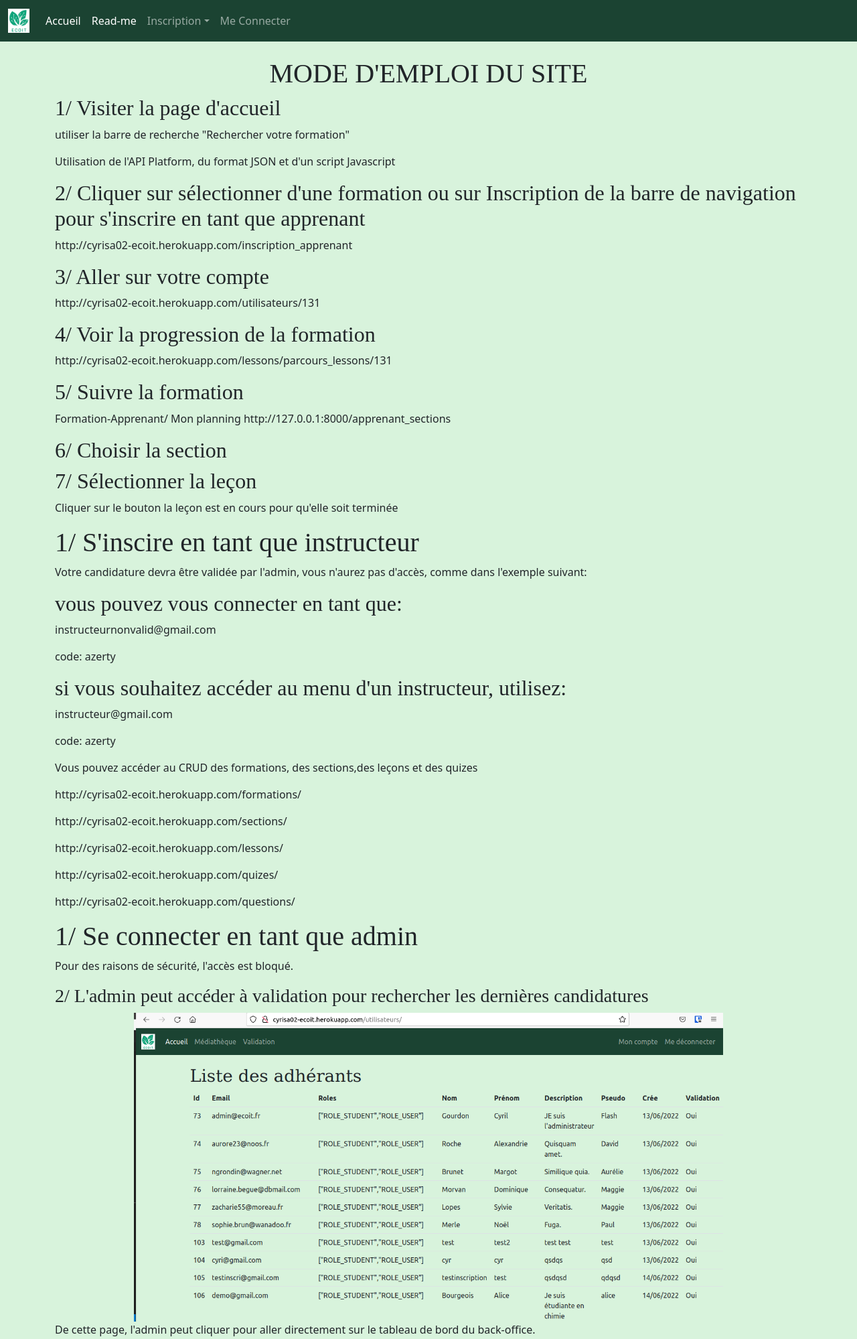
After one commit to cyrisa02/ecoit_app, a Symfony app: template templates/pages/readme.html.twig in a window 1280 px wide. The commit adds this page. Shown: the top 1999 px of the page at 67% size. Run offline with Twig, Linux system fonts and the light colour scheme; the template is opened without the code that fills it, so the values that code supplies are empty; some libraries are stand-ins or nearby versions.

Commit message:
add Readme.md

```diff
--- a/templates/pages/home.html.twig
+++ b/templates/pages/home.html.twig
@@ -24,7 +24,7 @@
 																																																																																																																																																																																																																																																																																																																													ans, le poids d’une page web a été multiplié par 115 (source :<a href="https://www.greenit.fr/">https://www.greenit.fr/</a>
 				). Face à ce constat, un organisme de formation a été fondé en 2017 : EcoIT. Son objectif est
 																																																																																																																																																																																																																																																																																																																													d’être une plateforme d’éducation permettant à tout instructeur expert en accessibilité et en éco-conception web de présenter des modules de cours.</p>
-			<a class="btn btn-primary btn-lg" href="#" role="button">Recherchez votre formation grâce à la barre de recherche ci-dessous!!!!</a>
+			<a class="btn btn-primary btn-lg" href="#" role="button">Recherchez votre formation grâce à la barre de recherche ci-dessous</a>
 
 
 			<div class="container mt-4">
@@ -52,7 +52,7 @@
 						<div class="card-body bg-light" data-body></div>
 
 
-						<a class="btn btn-primary btn-sm row my-2 ms-2" href="{{path('app_register2')}}" role="button" style="width:100px;">Sélectionner</a>
+						<a class="btn btn-primary btn-sm row my-2 ms-2  " href="{{path('app_register2')}}" role="button" style="width:100px;">Sélectionner</a>
 
 
 					</div>
--- /dev/null
+++ b/templates/pages/readme.html.twig
@@ -0,0 +1,96 @@
+{% extends 'base.html.twig' %}
+
+{% block title %}
+	ReadMe
+{% endblock %}
+
+{% block body %}
+
+
+	<div class="container mt-4">
+
+		<h1 class="text-center">MODE D'EMPLOI DU SITE</h1>
+		<h2>1/ Visiter la page d'accueil</h2>
+		<p>utiliser la barre de recherche "Rechercher votre formation"</p>
+		<p>Utilisation de l'API Platform, du format JSON et d'un script Javascript</p>
+
+		<h2>2/ Cliquer sur sélectionner d'une formation ou sur Inscription de la barre de navigation pour s'inscrire en tant que apprenant</h2>
+
+
+		<p>
+			http://cyrisa02-ecoit.herokuapp.com/inscription_apprenant
+
+		</p>
+
+		<h2>3/ Aller sur votre compte</h2>
+
+		<p>http://cyrisa02-ecoit.herokuapp.com/utilisateurs/131</p>
+
+
+		<h2>4/ Voir la progression de la formation</h2>
+
+		<p>http://cyrisa02-ecoit.herokuapp.com/lessons/parcours_lessons/131</p>
+
+
+		<h2>5/ Suivre la formation</h2>
+
+		<p>Formation-Apprenant/ Mon planning
+																																																											http://127.0.0.1:8000/apprenant_sections</p>
+
+		<h2>6/ Choisir la section</h2>
+
+
+		<h2>
+			7/ Sélectionner la leçon</h2>
+
+		<p>Cliquer sur le bouton la leçon est en cours pour qu'elle soit terminée</p>
+
+
+		<h1>1/ S'inscire en tant que instructeur</h1>
+
+		<p>Votre candidature devra être validée par l'admin, vous n'aurez pas d'accès, comme dans l'exemple suivant:</p>
+
+		<h2>vous pouvez vous connecter en tant que:</h2>
+
+		<p>instructeurnonvalid@gmail.com</p>
+		<p>code: azerty</p>
+
+		<h2>si vous souhaitez accéder au menu d'un instructeur, utilisez:</h2>
+		<p>instructeur@gmail.com</p>
+		<p>code: azerty</p>
+		<p>Vous pouvez accéder au CRUD des formations, des sections,des leçons et des quizes</p>
+		<p>http://cyrisa02-ecoit.herokuapp.com/formations/</p>
+
+		<p>http://cyrisa02-ecoit.herokuapp.com/sections/</p>
+
+
+		<p>http://cyrisa02-ecoit.herokuapp.com/lessons/</p>
+		<p>http://cyrisa02-ecoit.herokuapp.com/quizes/</p>
+		<p>http://cyrisa02-ecoit.herokuapp.com/questions/</p>
+
+
+		<h1>1/  Se connecter en tant que admin</h1>
+		<p>Pour des raisons de sécurité, l'accès est bloqué.</p>
+
+		<h3>2/ L'admin peut accéder à  validation pour rechercher les dernières candidatures</h3>
+
+		<img src="{{ asset('assets/images/1listeadherants.png')}}" alt="validation" style="max-width: 55rem;" class="mx-auto d-block">
+
+		<p>De cette page, l'admin peut cliquer pour aller directement sur le tableau de bord du back-office.</p>
+
+		<img src="{{ asset('assets/images/2admin.png')}}" alt="dashboard" style="max-width: 55rem;" class="mx-auto d-block">
+
+		<p>L'admin clique sur Utilisateurs.</p>
+
+		<img src="{{ asset('assets/images/3listeinstructeur.png')}}" alt="menu utilisateur" style="max-width: 55rem;" class="mx-auto d-block">
+
+		<p>L'admin peut voir la liste des utilisateurs, et en dernier voir les ROLE_USER pour filtrer les instructeurs, sélectionner l'instructeur à valider.</p>
+
+		<img src="{{ asset('assets/images/4modif.png')}}" alt="menu utilisateur" style="max-width: 55rem;" class="mx-auto d-block">
+		<p>L'admin ajoute le rôle d'instructeur et doit aussi cliquer sur isVerified pour confirmer la candidature de l'instructeur et ouvrir les accès.</p>
+
+		<a class="btn btn-primary btn-lg mt-4" href="{{ path('home.index')}}">Retour Accueil</a>
+
+
+	</div>
+{% endblock %}
--- a/templates/partials/_header.html.twig
+++ b/templates/partials/_header.html.twig
@@ -11,6 +11,14 @@
 			<ul class="navbar-nav me-auto">
 				<li class="nav-item">
 					<a class="nav-link active" href="{{ path('home.index')}}">Accueil
+
+						<span class="visually-hidden">(current)</span>
+					</a>
+
+
+				</li>
+				<li class="nav-item">
+					<a class="nav-link active" href="{{ path('readme')}}">Read-me
 
 						<span class="visually-hidden">(current)</span>
 					</a>
@@ -41,7 +49,7 @@
 							{# <div class="dropdown-divider"></div>
 
 
-															<a class="dropdown-item" href="{{ path ('app_quizes_index')}}">Quiz http://127.0.0.1:8000/quizstuden/1/edition</a> #}
+																													<a class="dropdown-item" href="{{ path ('app_quizes_index')}}">Quiz http://127.0.0.1:8000/quizstuden/1/edition</a> #}
 
 
 								{# <a class="dropdown-item" href="{{ path ('app_questions_index')}}">Questions du quiz</a> #}
```
Also changed, not shown: src/Controller/Admin/UsersCrudController.php (+1 -6 lines), src/Controller/PagesController.php (+7 -1 lines), src/DataFixtures/UsersFixtures.php (renamed from src/DataFixtures/UsersFixtures.txt, +7 -7 lines), public/assets/images/1listeadherants.png (added), public/assets/images/2admin.png (added), public/assets/images/3listeinstructeur.png (added), public/assets/images/4modif.png (added), readme.md (added), 2 other files. Lines whose indentation alone changed are shown as unchanged.
